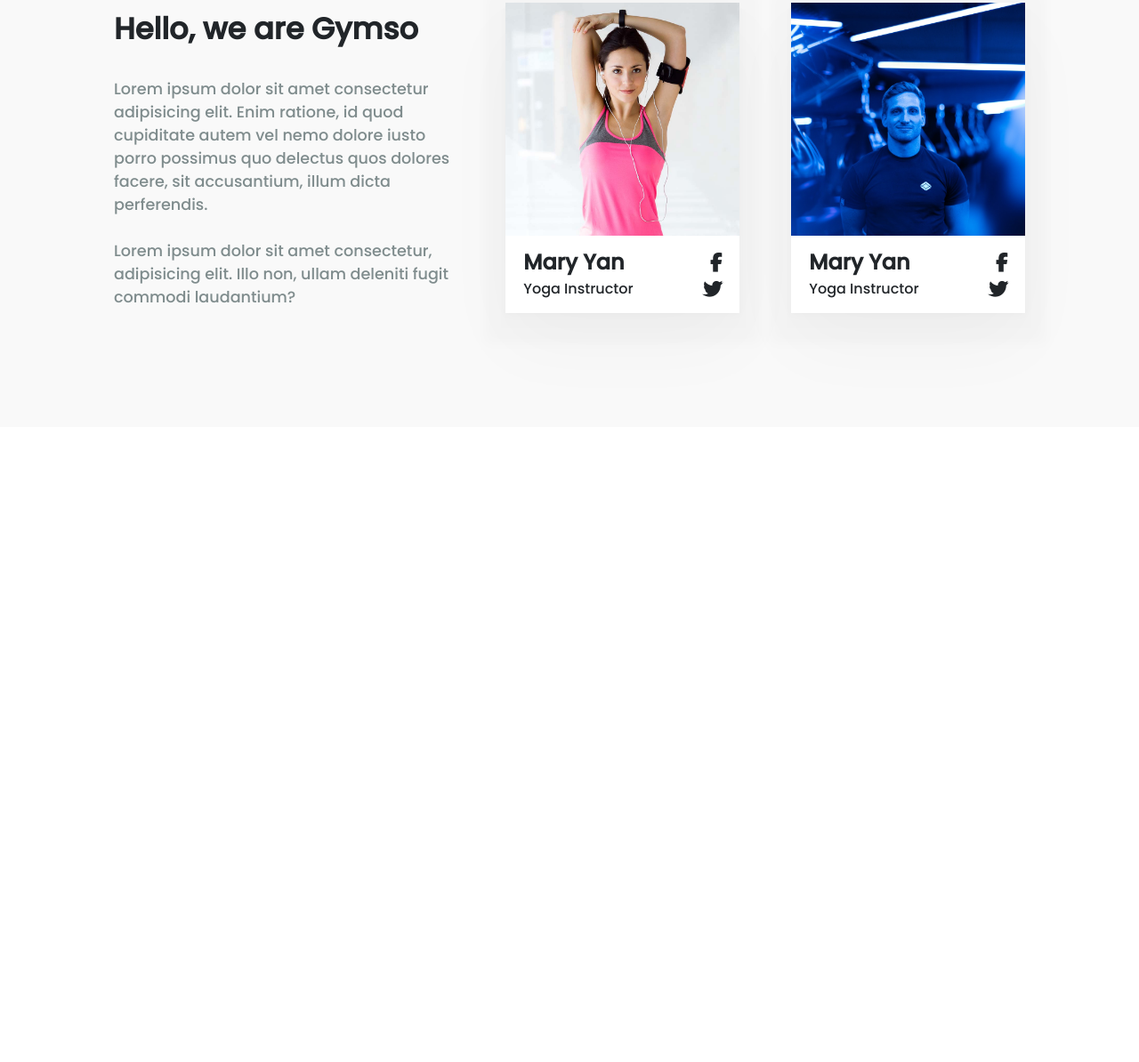
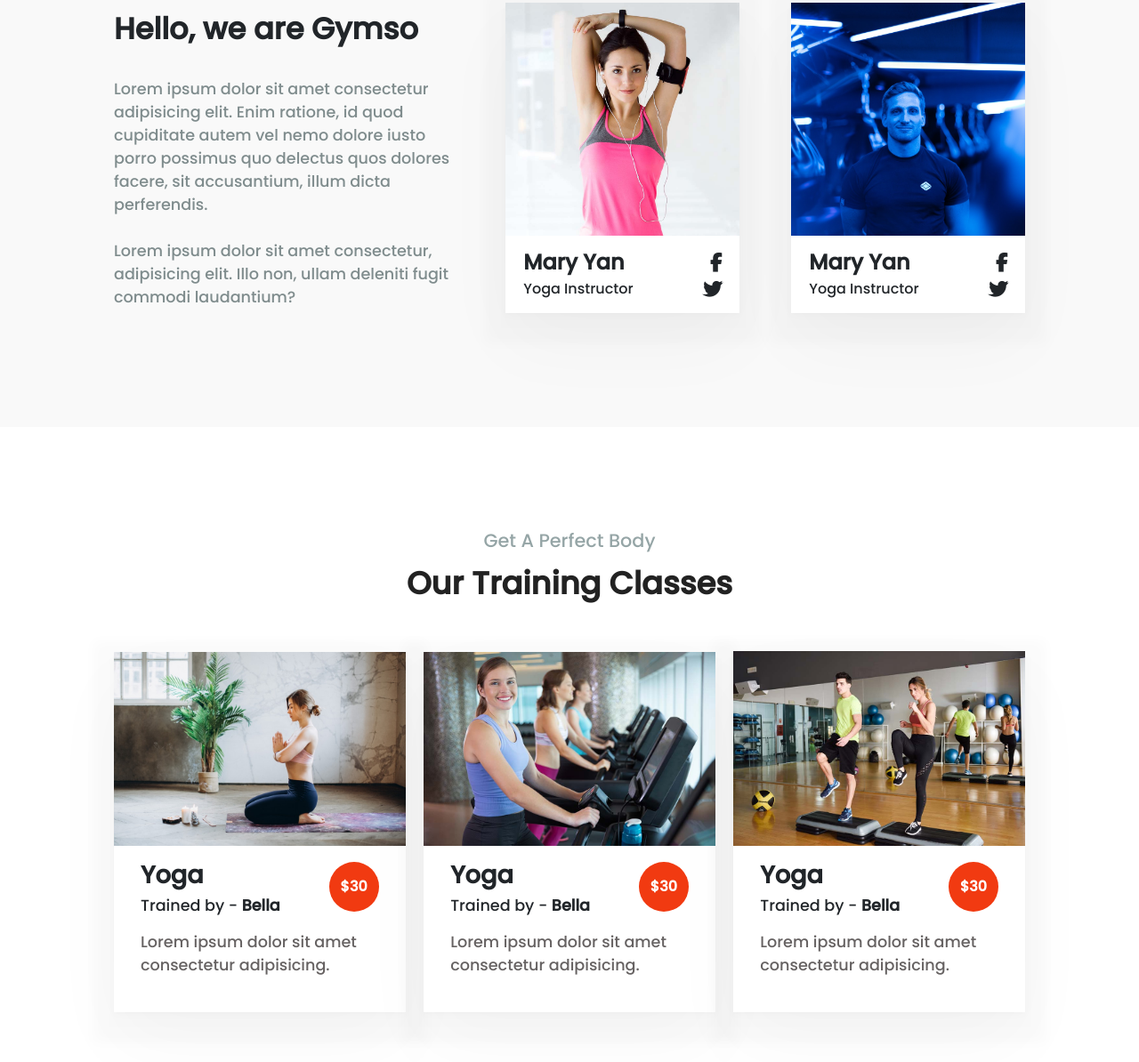
Before and after one commit to bdk27/GymWebsite-practice, a plain HTML site: page index.html in a window 1280 px wide. Shown: the part 1621-2815 px from the top of the page at 89% size. Before the commit the page ends 2101 px from the top, so only its background shows below. Drawn offline with Linux system fonts and the light colour scheme.

Commit message:
class section

```diff
--- a/index.html
+++ b/index.html
@@ -99,6 +99,71 @@
         </div>
     </div>
 
+    <div class="class">
+        <p class="paragraph">Get A Perfect Body</p>
+        <h2 class="h2">Our Training Classes</h2>
+        <div class="classMenu">
+            <div class="team1">
+                <div class="img">
+                    <img src="images/class1.jpg">
+                </div>
+                <div class="teamDetails">
+                    <div class="name">
+                        <div class="nameDetails">
+                            <h4>Yoga</h4>
+                            <p>Trained by - <span>Bella</span> </p>
+                        </div>
+                        <div class="num">
+                            <h5>$30</h5>
+                        </div>
+                    </div>
+                    <div class="pro">
+                        <p>Lorem ipsum dolor sit amet<br>consectetur adipisicing.</p>
+                    </div>
+                </div>
+            </div>
+
+            <div class="team1">
+                <div class="img">
+                    <img src="images/class2.jpg">
+                </div>
+                <div class="teamDetails">
+                    <div class="name">
+                        <div class="nameDetails">
+                            <h4>Yoga</h4>
+                            <p>Trained by - <span>Bella</span> </p>
+                        </div>
+                        <div class="num">
+                            <h5>$30</h5>
+                        </div>
+                    </div>
+                    <div class="pro">
+                        <p>Lorem ipsum dolor sit amet<br>consectetur adipisicing.</p>
+                    </div>
+                </div>
+            </div>
+
+            <div class="team1">
+                <div class="img">
+                    <img src="images/class3.jpg">
+                </div>
+                <div class="teamDetails">
+                    <div class="name">
+                        <div class="nameDetails">
+                            <h4>Yoga</h4>
+                            <p>Trained by - <span>Bella</span> </p>
+                        </div>
+                        <div class="num">
+                            <h5>$30</h5>
+                        </div>
+                    </div>
+                    <div class="pro">
+                        <p>Lorem ipsum dolor sit amet<br>consectetur adipisicing.</p>
+                    </div>
+                </div>
+            </div>
+        </div>
+    </div>
 
     <script src="script.js"></script>
     <script src="https://kit.fontawesome.com/5ed6520c8d.js" crossorigin="anonymous"></script>
--- a/style.css
+++ b/style.css
@@ -238,3 +238,86 @@
 .trainer .people .team1 .pro p{
     color: #212529;
 }
+
+/* class */
+.class{
+    display: flex;
+    flex-direction: column;
+    justify-content: center;
+    align-items: center;
+    padding: 7rem 8rem;
+}
+.class .paragraph{
+    font-size: 1.3rem;
+    color: #95a5a6;
+    padding-bottom: 6px;
+    text-align: center;
+}
+.class .h2{
+    font-size: 2.2rem;
+    color: #222;
+    font-weight: 700;
+    padding-bottom: 50px;
+    text-align: center;
+}
+.class .classMenu{
+    display: flex;
+    flex-direction: row;
+    justify-content: space-between;
+    align-items: center;
+}
+.class .classMenu .team1{
+    width: 32%;
+    height: auto;
+    box-sizing: border-box;
+    background: #fff;
+    box-shadow: 0 1.6px 3.6px rgba(0, 0, 0, 0.01),
+    0 4.4px 10px rgba(0, 0, 0, 0.015),
+    0 10.6px 13px 24.1px rgba(0, 0, 0, 0.02),
+    0 35px 80px rgba(0, 0, 0, 0.03);
+}
+.class .classMenu .team1 .img img{
+    width: 100%;
+    object-fit: cover;
+}
+.class .classMenu .team1 .teamDetails{
+    display: flex;
+    flex-direction: column;
+    justify-content: center;
+    padding-bottom: 10px;
+}
+.class .classMenu .team1 .teamDetails .name{
+    display: flex;
+    flex-direction: row;
+    justify-content: space-between;
+    align-items: center;
+    padding: 5px 30px 0 30px;
+}
+.class .classMenu .team1 .teamDetails .name .nameDetails h4{
+    color: #212529;
+    font-size: 1.7rem;
+}
+.class .classMenu .team1 .teamDetails .name .nameDetails p{
+    color: #212529;
+    font-size: 1.1rem;
+}
+.class .classMenu .team1 .teamDetails .name .nameDetails p span{
+    font-weight: 700;
+    font-size: 1.1rem;
+}
+.class .classMenu .team1 .teamDetails .name .num h5{
+    font-size: 1rem;
+    background: #f13a11;
+    width: 3.5rem;
+    height: 3.5rem;
+    line-height: 3.5rem;
+    text-align: center;
+    border-radius: 50%;
+}
+.class .classMenu .team1 .pro{
+    padding: 15px 30px 30px 30px;
+}
+.class .classMenu .team1 .pro p{
+    font-size: 1.1rem;
+    color: #666262;
+}
```
